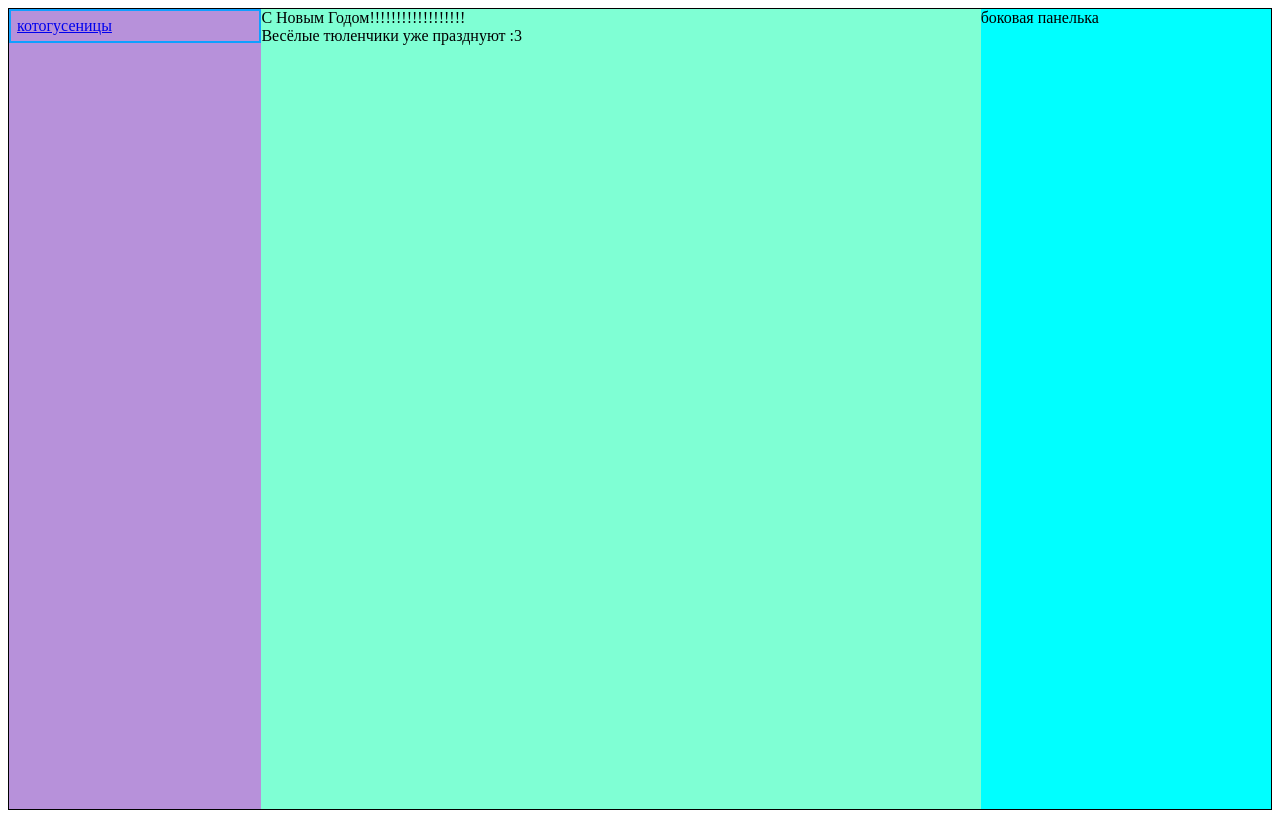
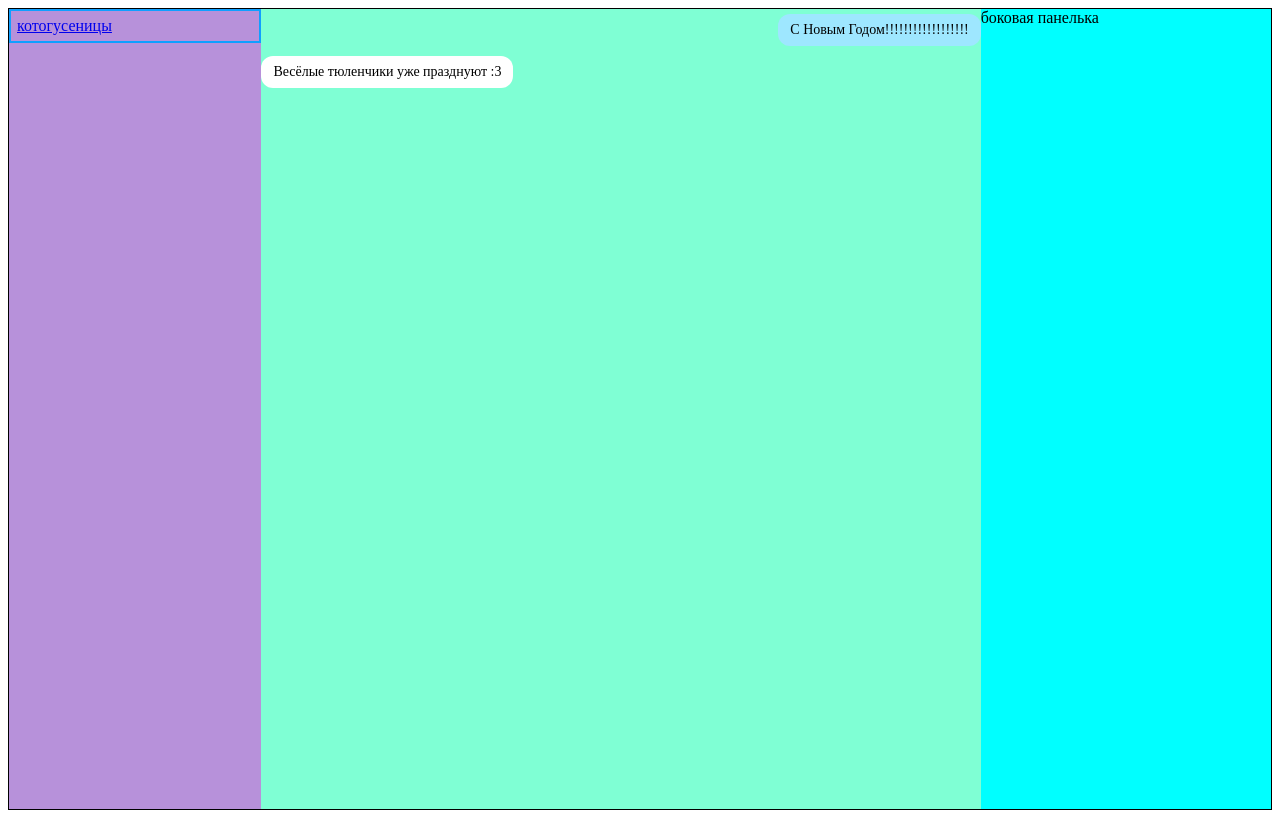
Before and after one commit to CharaFialka/messager_Skam, a Flask app: page /messages?chat_id=1 in a window 1280 px wide. Run offline with Flask 3, Linux system fonts and the light colour scheme; a user stored in the database is signed in.

Commit message:
Чето сделано

```diff
--- a/app.py
+++ b/app.py
@@ -58,6 +58,12 @@ def get_mess():
         return redirect("/login")
     user= database.get_user_by_name(username)
     chats=database.get_chats(user[0])
-    return render_template("messages.html", chats=chats, messages=messages)
+    return render_template(
+        "messages.html",
+        chats=chats,
+        messages=messages,
+        user_id=user[0]
+    )
+
 # эту ветку захватили весёлые тюленчики
 app.run()
--- a/templates/index.html
+++ b/templates/index.html
@@ -9,5 +9,10 @@
     приветь, {{user.name}}
     <a href="/reg">регистрация</a>
     <a href="/login">вход</a>
+
 </body>
 </html>
+
+<style>
+
+</style>
--- a/templates/messages.html
+++ b/templates/messages.html
@@ -1,58 +1,93 @@
 <!DOCTYPE html>
 <html lang="en">
+
 <head>
     <meta charset="UTF-8">
     <meta name="viewport" content="width=device-width, initial-scale=1.0">
     <title>ваш корпус ФМШ</title>
 </head>
+
 <body>
     <div id="chats">
         {% for chat in chats %}
 
-        <a href="/messages?chat_id={{chat[0]}}" ><div class="chat" onclick="getMessages({{chat[0]}})">{{chat[1]}}</div></a>
-    {% endfor %}
+        <a href="/messages?chat_id={{chat[0]}}">
+            <div class="chat" onclick="getMessages({{chat[0]}})">{{chat[1]}}</div>
+        </a>
+        {% endfor %}
     </div>
     <div id="message">
-       {%for message in messages%}
-            <div>{{message[1]}}</div>
-       {% endfor %}
+        {% for message in messages %}
+        {% if message[3] == user_id %}
+        <div class="msg my-msg">
+            {{ message[1] }}
+        </div>
+        {% else %}
+        <div class="msg other-msg">
+            {{ message[1] }}
+        </div>
+        {% endif %}
+        {% endfor %}
     </div>
     <div id="sidebar">
-      боковая панелька
+        боковая панелька
     </div>
 </body>
+
 </html>
 <style>
-    #chats{
+    .msg {
+        max-width: 60%;
+        padding: 8px 12px;
+        margin: 5px 0;
+        border-radius: 12px;
+        word-wrap: break-word;
+        font-size: 14px
+    }
+
+    .my-msg {
+        align-self: flex-end;
+        background-color: #9ee7ff;
+        text-align: right;
+    }
+
+    .other-msg {
+        align-self: flex-start;
+        background-color: #ffffff;
+        text-align: left;
+    }
+
+    #chats {
         background-color: rgb(183, 145, 218);
         width: 20%;
         height: 100%;
     }
-    #message{
+
+    #message {
         background-color: aquamarine;
         width: 57%;
         height: 100%;
+        display: flex;
+        flex-direction: column;
     }
-    #sidebar{
+
+    #sidebar {
         background-color: aqua;
         width: 23%;
         height: 100%;
     }
-    body{
+
+    body {
         display: flex;
         flex-direction: row;
         height: 100vh;
         border: 1px black solid;
     }
-    .chat{
+
+    .chat {
         border: 2px rgb(16, 159, 255) solid;
         padding: 6px;
         cursor: pointer;
 
     }
 </style>
-<script>
-    function getMessages(chatId) {
-        console.log(`выбран чат ${chatId}`)
-    }
-</script>
```
Also changed, not shown: skam.db.
